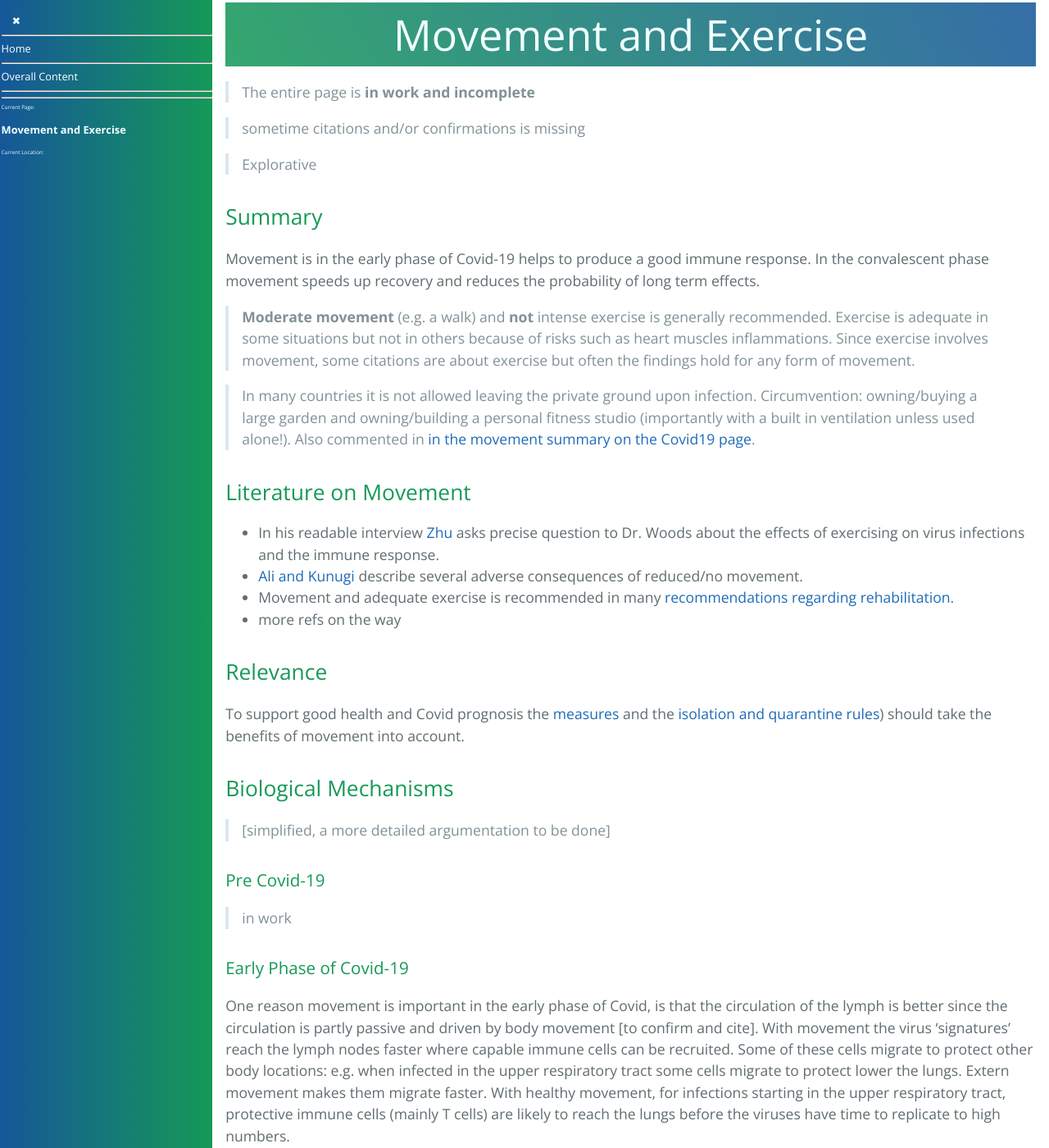
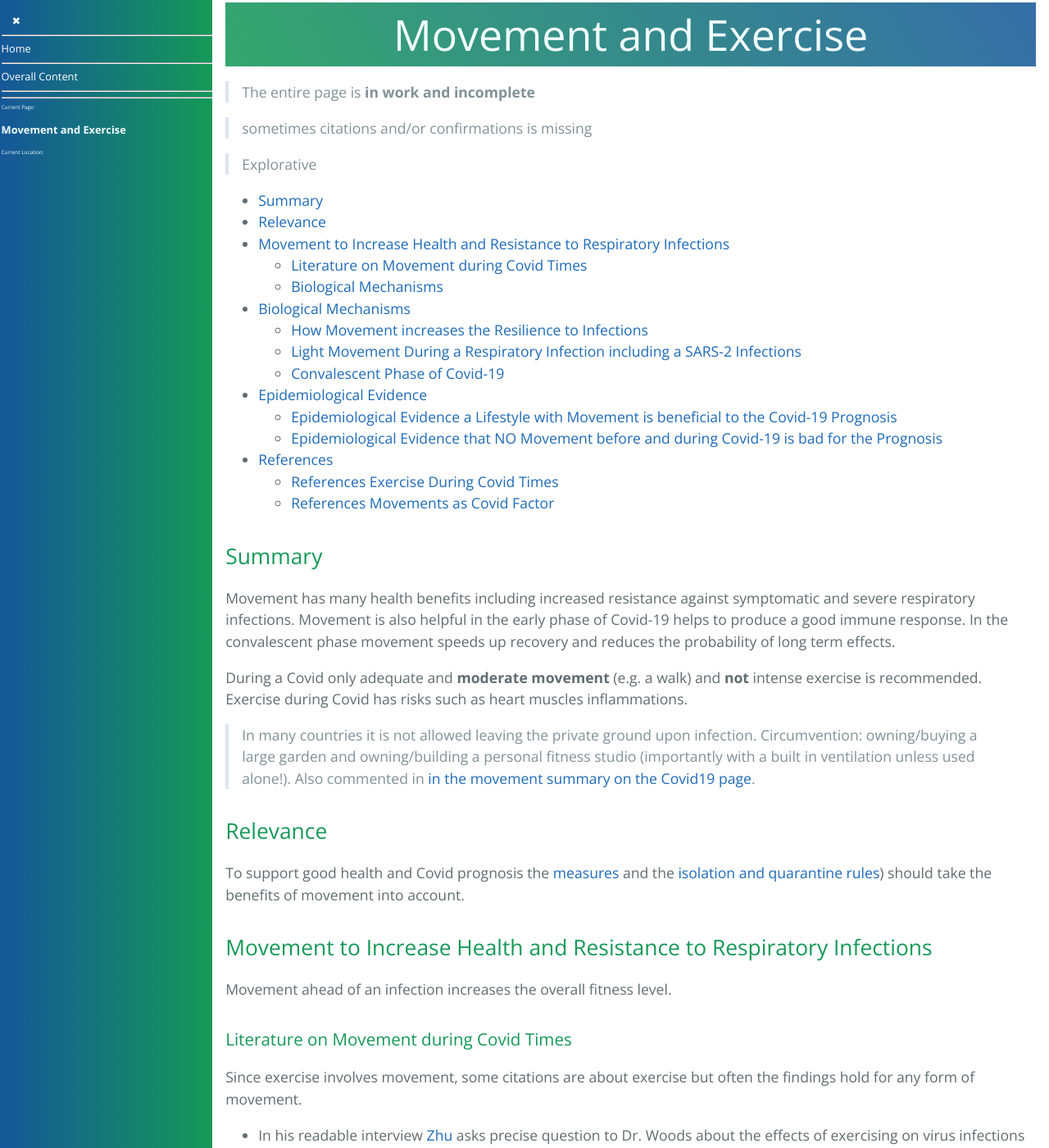
Before and after one commit to forestgrape/coronavirus, a Jekyll site: the page built from 6_prevention_and_treatment/movement.md, in a window 1280 px wide and 1400 px high. Shown: the whole window at 82% size. Built offline with Jekyll 4.4.1, drawn with Linux system fonts in a browser that asks for light colours; our own code applies the rules of GitHub Pages for plain Markdown files; some of the changed text lies outside the part shown.

Commit message:
content table and formulations

```diff
--- a/6_prevention_and_treatment/movement.md
+++ b/6_prevention_and_treatment/movement.md
@@ -2,34 +2,61 @@
 
 > The entire page is **in work and incomplete**
 
-> sometime citations and/or confirmations is missing
+> sometimes citations and/or confirmations is missing
 
 > Explorative
 
+* [Summary](#summary)
+* [Relevance](#relevance)
+* [Movement to Increase Health and Resistance to Respiratory Infections](#movement-to-increase-health-and-resistance-to-respiratory-infections)
+  * [Literature on Movement during Covid Times](#literature-on-movement-during-covid-times)
+  * [Biological Mechanisms](#biological-mechanisms)
+* [Biological Mechanisms](#biological-mechanisms-1)
+  * [How Movement increases the Resilience to Infections](#how-movement-increases-the-resilience-to-infections)
+  * [Light Movement During a Respiratory Infection including a SARS-2 Infections](#light-movement-during-a-respiratory-infection-including-a-sars-2-infections)
+  * [Convalescent Phase of Covid-19](#convalescent-phase-of-covid-19)
+* [Epidemiological Evidence](#epidemiological-evidence)
+  * [Epidemiological Evidence a Lifestyle with Movement is beneficial to the Covid-19 Prognosis](#epidemiological-evidence-a-lifestyle-with-movement-is-beneficial-to-the-covid-19-prognosis)
+  * [Epidemiological Evidence that NO Movement before and during Covid-19 is bad for the Prognosis](#epidemiological-evidence-that-no-movement-before-and-during-covid-19-is-bad-for-the-prognosis)
+* [References](#references)
+  * [References Exercise During Covid Times](#references-exercise-during-covid-times)
+  * [References Movements as Covid Factor](#references-movements-as-covid-factor)
+
 ## Summary
-Movement is in the early phase of Covid-19 helps to produce a good immune response. In the convalescent phase movement speeds up recovery and reduces the probability of long term effects.
+Movement has many health benefits including increased resistance against symptomatic and severe respiratory infections. Movement is also helpful in the early phase of Covid-19 helps to produce a good immune response. In the convalescent phase movement speeds up recovery and reduces the probability of long term effects.
 
-> **Moderate movement** (e.g. a walk) and **not** intense exercise is generally recommended. Exercise is adequate in some situations but not in others because of risks such as heart muscles inflammations. Since exercise involves movement, some citations are about exercise but often the findings hold for any form of movement.
+During a Covid only adequate and **moderate movement** (e.g. a walk) and **not** intense exercise is recommended. Exercise during Covid has risks such as heart muscles inflammations.
 
-> In many countries it is not allowed leaving the private ground upon infection. Circumvention: owning/buying a large garden and owning/building a personal fitness studio (importantly with a built in ventilation unless used alone!). Also commented in [in the movement summary on the Covid19 page](../3_medical/covid19.md#movement).
+> In many countries it is not allowed leaving the private ground upon infection. Circumvention: owning/buying a large garden and owning/building a personal fitness studio (importantly with a built in ventilation unless used alone!). Also commented in [in the movement summary on the Covid19 page](../3_medical/covid19.md#quarantine-movement-contradiction).
 
-## Literature on Movement
+## Relevance
+To support good health and Covid prognosis the [measures](../7_social/controlling.md) and the [isolation and quarantine rules](../7_social/controlling.md#covid-19-cases-and-quarantine)) should take the benefits of movement into account.
+
+## Movement to Increase Health and Resistance to Respiratory Infections
+Movement ahead of an infection increases the overall fitness level.
+
+### Literature on Movement during Covid Times
+ Since exercise involves movement, some citations are about exercise but often the findings hold for any form of movement.
 * In his readable interview [Zhu](#zhu) asks precise question to Dr. Woods about the effects of exercising on virus infections and the immune response.
 * [Ali and Kunugi](#ali) describe several adverse consequences of reduced/no movement.
 * Movement and adequate exercise is recommended in many [recommendations regarding rehabilitation](../3_medical/covid19.md#references-rehabilitation).
-* more refs on the way
 
-## Relevance
-To support good health and Covid prognosis the [measures](../7_social/controlling.md) and the [isolation and quarantine rules](../7_social/controlling.md#covid-19-cases-and-quarantine)) should take the benefits of movement into account.
+### Biological Mechanisms
+> in work
+
+
 
 ## Biological Mechanisms
 > [simplified, a more detailed argumentation to be done]
 
 
-### Pre Covid-19
+### How Movement increases the Resilience to Infections
 > in work
 
-### Early Phase of Covid-19
+### Light Movement During a Respiratory Infection including a SARS-2 Infections
+> Only light movement is recommended. Intense movement is discourage due to various risks such as heart muscle inflammations.
+
+#### Early Phase of Covid-19
 One reason movement is important in the early phase of Covid, is that the circulation of the lymph is better since the circulation is partly passive and driven by body movement [to confirm and cite]. With movement the virus 'signatures' reach the lymph nodes faster where capable immune cells can be recruited. Some of these cells migrate to protect other body locations: e.g. when infected in the upper respiratory tract some cells migrate to protect lower the lungs. Extern movement makes them migrate faster. With healthy movement, for infections starting in the upper respiratory tract, protective immune cells (mainly T cells) are likely to reach the lungs before the viruses have time to replicate to high numbers.
 
 ### Convalescent Phase of Covid-19
@@ -53,7 +80,7 @@ There is epidemiological evidence supporting the above argumentation:
 * In situations with strict stay-at-home orders the fatality rate (fatality rates in different locations shown in Table 4 in [Ioannidis](../3_medical/covid19.md#ioannidis) including rates for those younger than 70) and the rates of severe cases are higher than in situations without stay-at-home orders (isolation rules can be mostly ignored, especially in spring 2020 since the case detection rates were below 5 %). [more precise analyses on todo]
 
 
-
+## References
 ### References Exercise During Covid Times
 
 #### Ali
```
